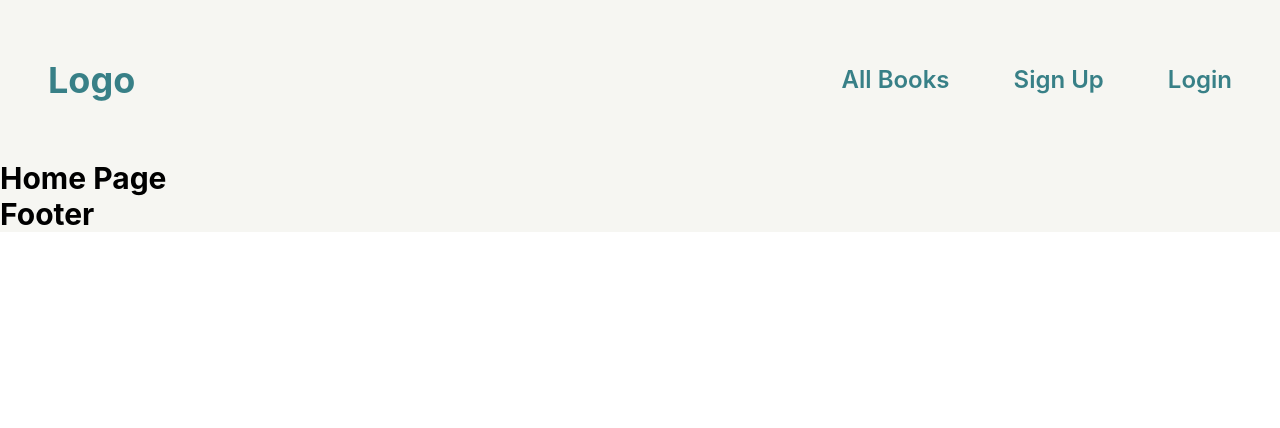
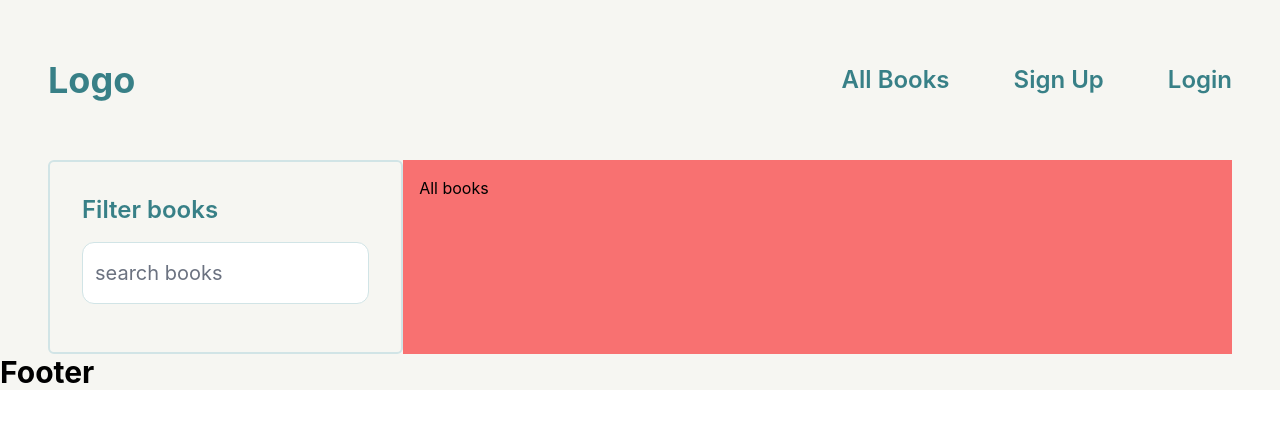
Before and after one commit to SunitCorneleous/book-catalog-frontend, a React (Vite) app: page / in a window 1280 px wide. Shown: the top 428 px of the page. Built offline with nearby package versions, Linux system fonts and the light colour scheme.

Commit message:
search box component

```diff
--- /dev/null
+++ b/src/components/Home/AllBooks.tsx
@@ -0,0 +1,9 @@
+const AllBooks = () => {
+  return (
+    <div className='bg-red-400 flex-1 p-4'>
+      <h1>All books</h1>
+    </div>
+  );
+};
+
+export default AllBooks;
--- /dev/null
+++ b/src/components/Home/FilterBooks.tsx
@@ -0,0 +1,13 @@
+import SearchBox from '../UI/SearchBox';
+
+const FilterBooks = () => {
+  return (
+    <div className='border-borderColor border-2 rounded-md w-[30%] p-8'>
+      <h1 className='text-2xl font-semibold text-primary'>Filter books</h1>
+
+      <SearchBox title={'search books'} />
+    </div>
+  );
+};
+
+export default FilterBooks;
--- /dev/null
+++ b/src/components/UI/SearchBox.tsx
@@ -0,0 +1,15 @@
+interface IProps {
+  title: string;
+}
+
+const SearchBox = (props: IProps) => {
+  return (
+    <input
+      type='text'
+      className='my-4 py-4 block w-full rounded-xl border-borderColor text-xl'
+      placeholder={props.title}
+    />
+  );
+};
+
+export default SearchBox;
--- a/src/layouts/Header.tsx
+++ b/src/layouts/Header.tsx
@@ -18,10 +18,10 @@ const Header = () => {
     <div>
       <div className='flex h-40 md:max-w-full px-12 md:mx-auto items-center justify-between '>
         <div className=''>
-          <h1 className='text-4xl font-bold text-primary-100'>Logo</h1>
+          <h1 className='text-4xl font-bold text-primary'>Logo</h1>
         </div>
 
-        <nav className='flex text-primary-100'>
+        <nav className='flex text-primary'>
           {navLinks.map(link => (
             <p className='text-2xl pl-16 font-semibold cursor-pointer hover:font-extrabold'>
               {link.name}
--- a/src/pages/Home.tsx
+++ b/src/pages/Home.tsx
@@ -1,7 +1,11 @@
+import AllBooks from '../components/Home/AllBooks';
+import FilterBooks from '../components/Home/FilterBooks';
+
 const Home = () => {
   return (
-    <div>
-      <h1 className='text-3xl font-bold'>Home Page</h1>
+    <div className='flex px-12'>
+      <FilterBooks />
+      <AllBooks />
     </div>
   );
 };
--- a/tailwind.config.js
+++ b/tailwind.config.js
@@ -14,9 +14,8 @@ export default {
       },
       // Set theme colors (Required config!)
       colors: {
-        primary: {
-          100: '#388087',
-        },
+        primary: '#388087',
+        borderColor: '#d1e4e6',
         secondary: colors.slate,
         netural: {
           100: '#F6F6F2',
```
